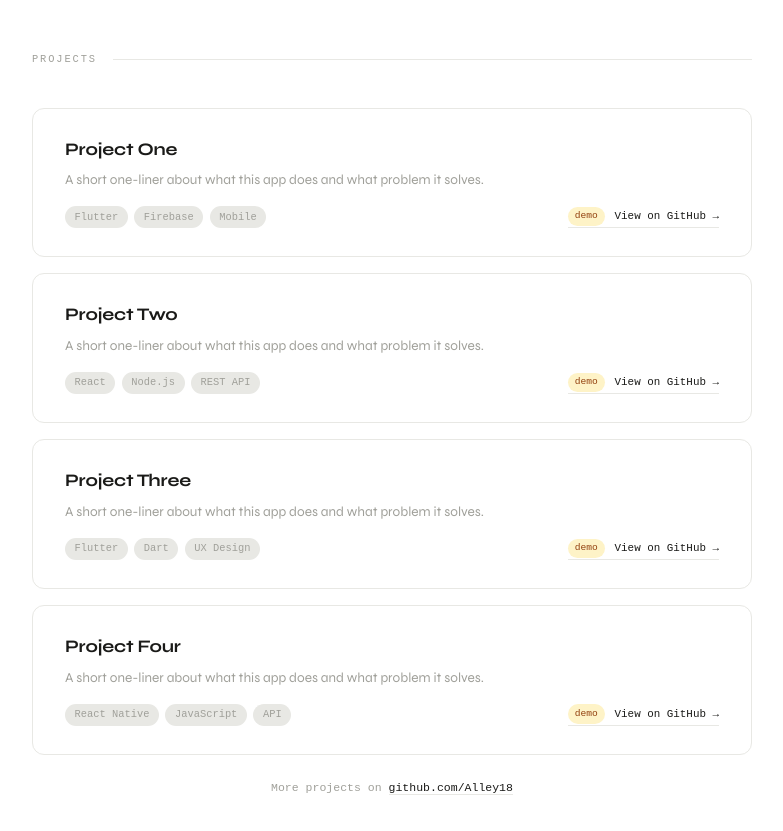
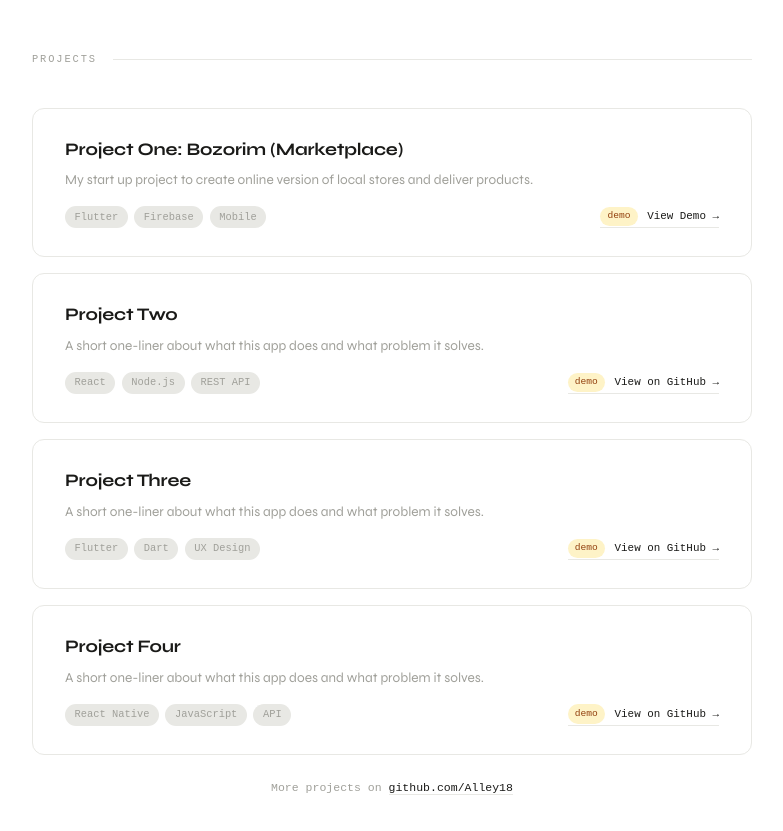
Before and after one commit to Alley18/Diyorbek_Portfolio, a React (Vite) app: page / in a window 1280 px wide. Shown: the part 860-1691 px from the top of the page, without its empty margins (248-1031 px from the left). Built offline with nearby package versions, Linux system fonts and the light colour scheme; a web font is replaced by a local one.

Commit message:
style: updated portfolio layout and fixed button contrast

```diff
--- a/src/App.jsx
+++ b/src/App.jsx
@@ -134,11 +134,11 @@ const Hero = () => (
 /* ── Projects ── */
 const projects = [
   {
-    name: "Project One",
-    desc: "A short one-liner about what this app does and what problem it solves.",
+    name: "Project One: Bozorim (Marketplace)",
+    desc: "My start up project to create online version of local stores and deliver products.",
     tags: ["Flutter", "Firebase", "Mobile"],
-    link: "https://github.com/Alley18",
-    linkLabel: "View on GitHub",
+    link: "https://bozorim-demonstration-od9w.vercel.app/",
+    linkLabel: "View Demo",
     status: "demo",
   },
   {
@@ -329,7 +329,7 @@ const About = () => (
         }}>
           <img
             src="/mnt/user-data/uploads/photo_2025-05-19_16-37-39.jpg"
-            alt="Diyorbek Mirzaakbarov"
+            alt="Diyorbek"
             style={{ width: "100%", height: "100%", objectFit: "cover", objectPosition: "center top" }}
           />
         </div>
```
